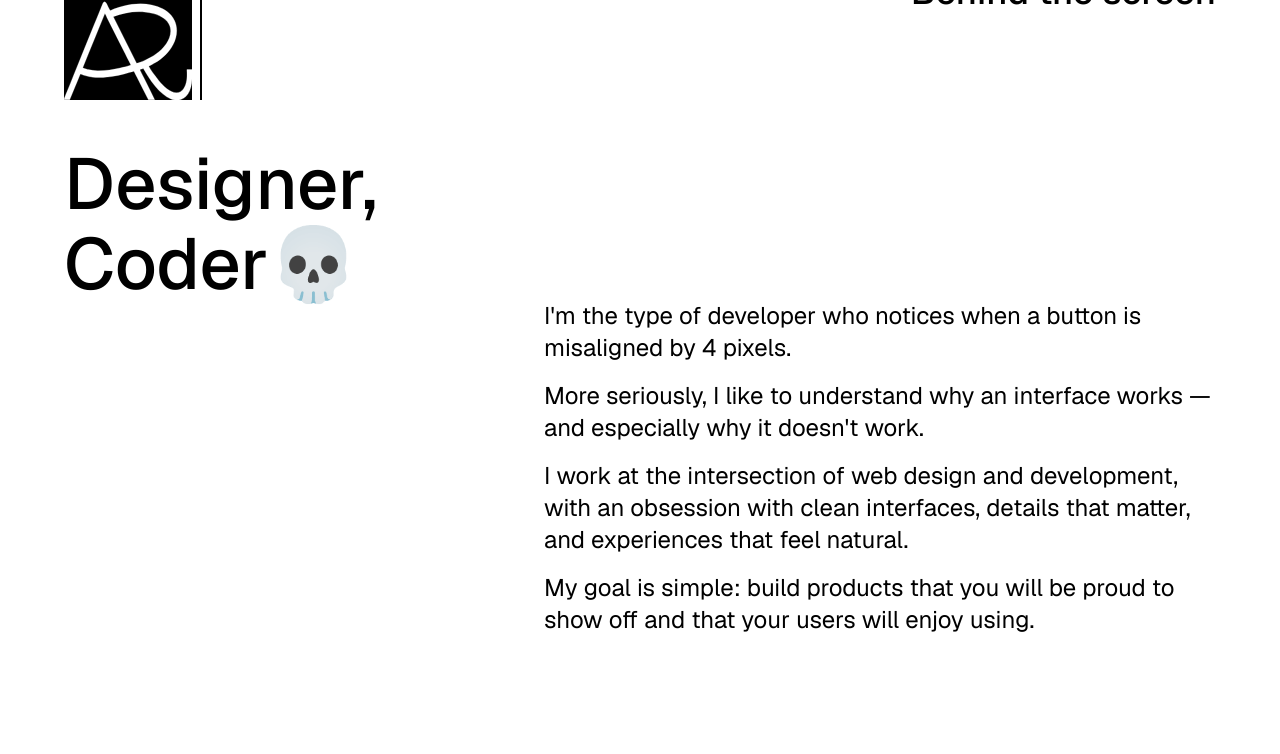
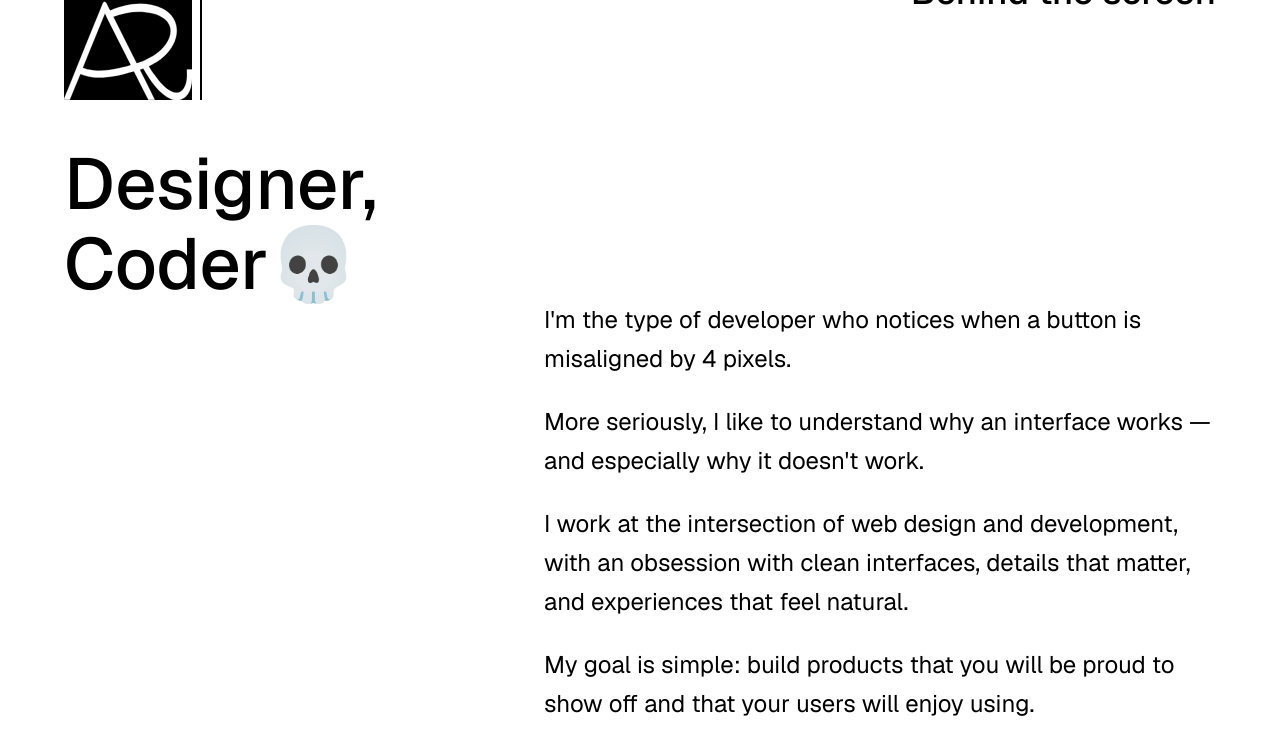
Before and after one commit to Rahim10020/rahim.design, a React (Vite) app: page / in a window 1280 px wide. Shown: the part 940-1694 px from the top of the page. Built offline with nearby package versions, Linux system fonts and the light colour scheme; a web font is replaced by a local one.

Commit message:
fixing bugs

```diff
--- a/src/_components/sections/AboutSection.tsx
+++ b/src/_components/sections/AboutSection.tsx
@@ -28,21 +28,21 @@ export default function AboutSection() {
             </div>
             {/* Third line */}
             <div className="flex justify-end">
-              <div className="max-w-2xl space-y-4">
-                <p className="text-lg md:text-2xl font-normal text-foreground">
+              <div className="max-w-2xl space-y-6">
+                <p className="text-lg md:text-2xl font-normal text-foreground leading-relaxed">
                   I'm the type of developer who notices when a button is
                   misaligned by 4 pixels.
                 </p>
-                <p className="text-lg md:text-2xl font-normal text-foreground">
+                <p className="text-lg md:text-2xl font-normal text-foreground leading-relaxed">
                   More seriously, I like to understand why an interface works —
                   and especially why it doesn't work.
                 </p>
-                <p className="text-lg md:text-2xl font-normal text-foreground">
+                <p className="text-lg md:text-2xl font-normal text-foreground leading-relaxed">
                   I work at the intersection of web design and development, with
                   an obsession with clean interfaces, details that matter, and
                   experiences that feel natural.
                 </p>
-                <p className="text-lg md:text-2xl font-normal text-foreground">
+                <p className="text-lg md:text-2xl font-normal text-foreground leading-relaxed">
                   My goal is simple: build products that you will be proud to
                   show off and that your users will enjoy using.
                 </p>
```
